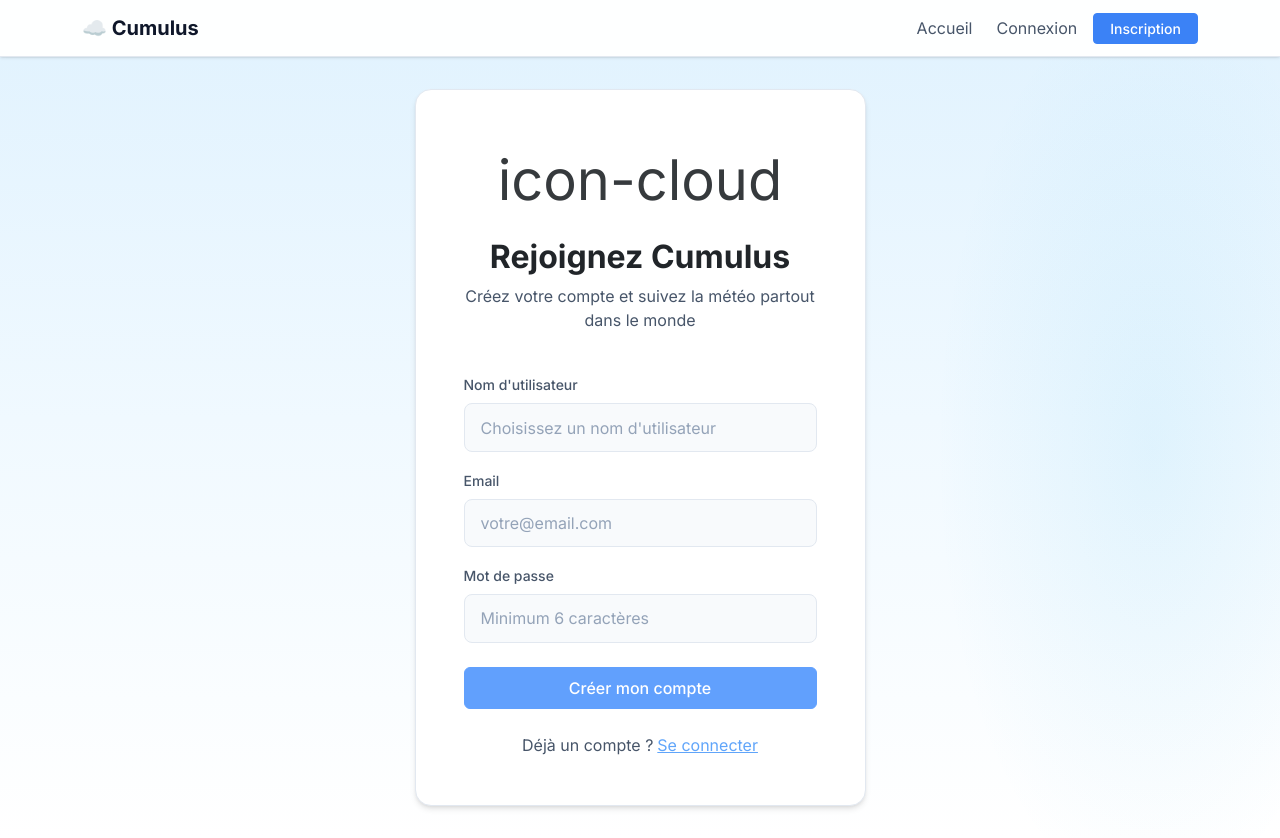
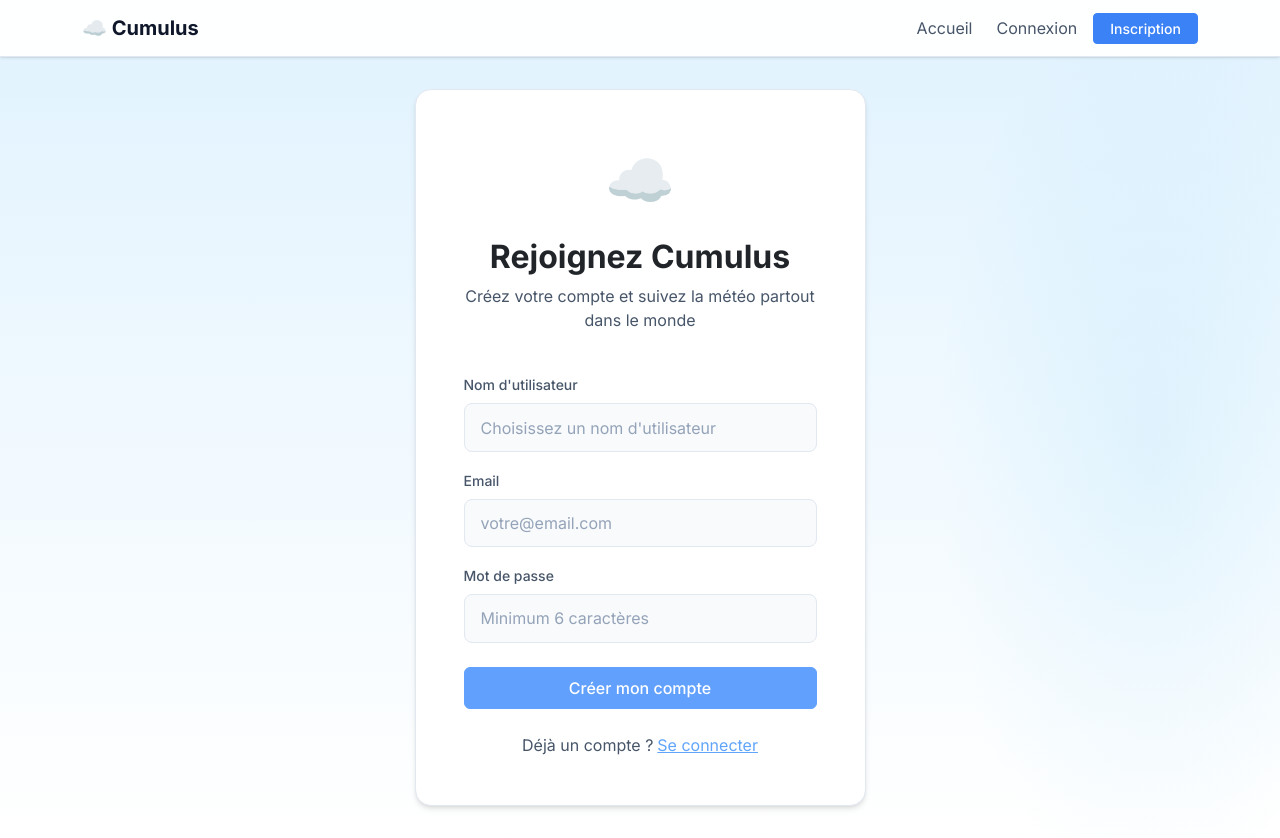
Before and after one commit to Sapleux/Cumulus, an Angular app in the folder frontend/: page /register in a window 1280 px wide. Built offline with nearby package versions, Linux system fonts and the light colour scheme.

Commit message:
feat: amélioration ui

```diff
--- a/frontend/src/app/components/city-detail/city-detail.component.html
+++ b/frontend/src/app/components/city-detail/city-detail.component.html
@@ -141,9 +141,9 @@
 
     <!-- Clouds for MainlyClear and Drizzle -->
     <div class="floating-clouds" *ngIf="weatherCode === 1 || weatherCode === 3">
-      <div class="cloud cloud-1">icon-cloud</div>
-      <div class="cloud cloud-2">icon-cloud</div>
-      <div class="cloud cloud-3">icon-cloud</div>
+      <div class="cloud cloud-1">☁️</div>
+      <div class="cloud cloud-2">☁️</div>
+      <div class="cloud cloud-3">☁️</div>
     </div>
 
     <!-- Extra SVG clouds for MainlyClear -->
--- a/frontend/src/app/components/register/register.component.ts
+++ b/frontend/src/app/components/register/register.component.ts
@@ -15,7 +15,7 @@ import { AuthService } from '../../services/auth.service';
           <div class="col-md-5">
             <div class="card p-4 p-md-5">
               <div class="text-center mb-4">
-                <div class="weather-icon-large mb-3">icon-cloud</div>
+                <div class="weather-icon-large mb-3">☁️</div>
                 <h2 class="fw-bold">Rejoignez Cumulus</h2>
                 <p class="text-secondary">Créez votre compte et suivez la météo partout dans le monde</p>
               </div>
```
